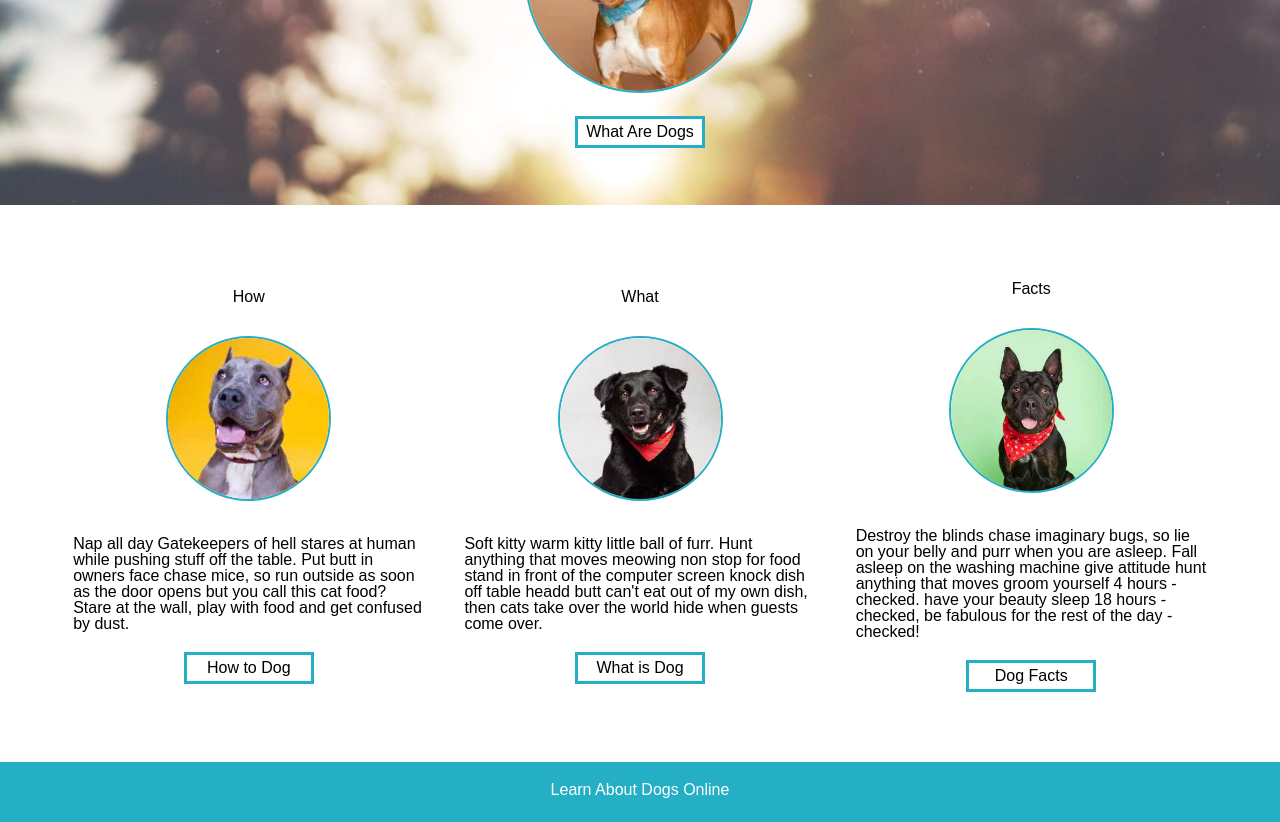
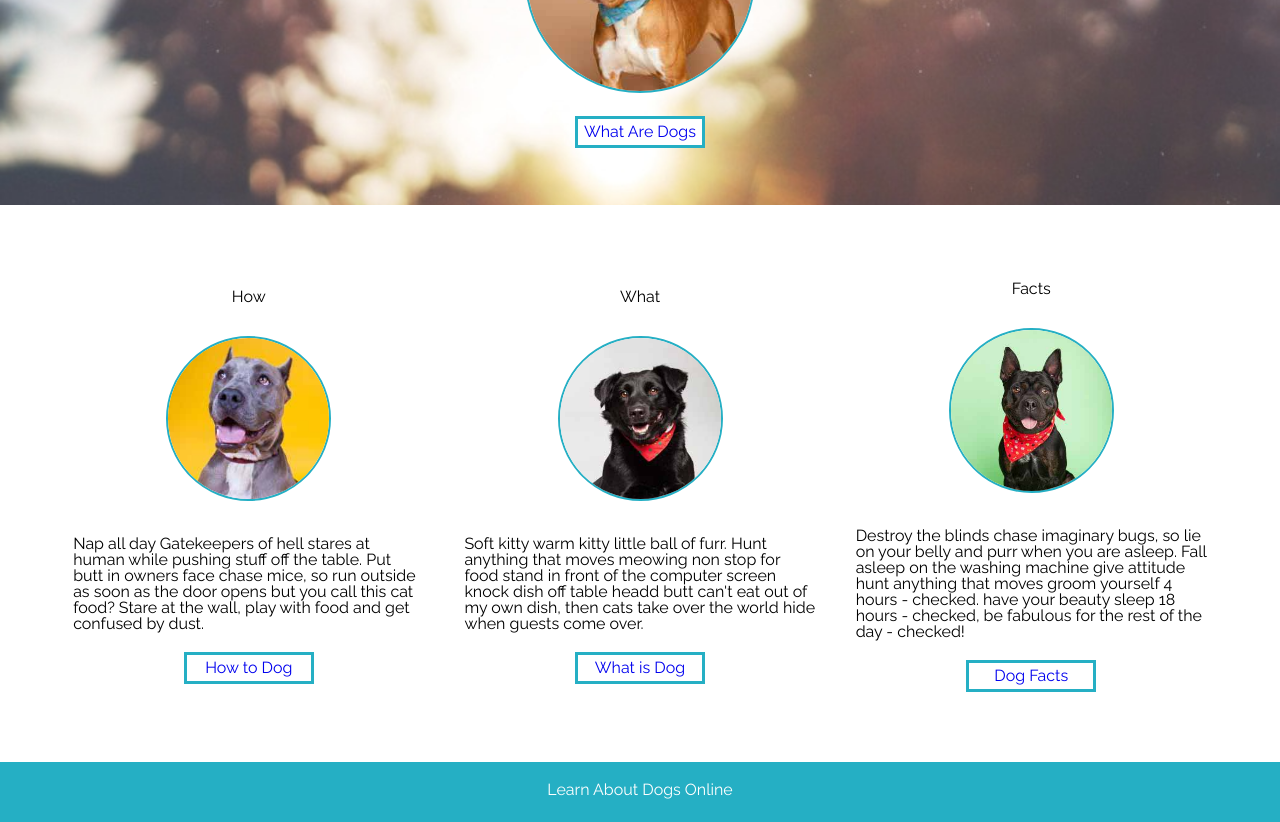
Before and after one commit to kristing40/Dog-Party2, a plain HTML site: page index.html in a window 1280 px wide. Shown: the part 290-1112 px from the top of the page. Drawn offline with Linux system fonts and the light colour scheme; a web font is replaced by a local one.

Commit message:
Add README file Modify html and css to add hover states on bottom figcaptions

```diff
--- a/index.html
+++ b/index.html
@@ -4,7 +4,7 @@
 <meta charset="utf-8">
 <link href="reset.css" rel="stylesheet" type="text/css" />
 <link href="main.css" rel="stylesheet" type="text/css" />
-<link href="https://fonts.googleapis.com/css?family=Raleway=400,500,700" rel="stylesheet" />
+<link href="https://fonts.googleapis.com/css?family=Raleway" rel="stylesheet" />
 
 <meta name="viewport" content="width=device-width, initial-scale=1"/>
 </head>
@@ -28,7 +28,7 @@
       <figure class="main-dog-figure">
         <img class="main-dog all-dogs" src="images/dog1-sq.jpg" alt="main dog image" />
       </figure>
-      <p class="all-bottom-captions">What Are Dogs</p>
+      <p class="all-bottom-captions"><a href="#">What Are Dogs</a></p>
     </section>
     <section id="bottom-section">
       <article>
@@ -36,19 +36,19 @@
         <figure class="three-dog-figures"><img class="three-dogs all-dogs" src="images/dog2-sq.jpg" alt="dog two" /></figure>
         <p>Nap all day Gatekeepers of hell stares
           at human while pushing stuff off the table. Put butt in owners face chase mice, so run outside as soon as the door opens but you call this cat food? Stare at the wall, play with food and get confused by dust.</p>
-        <figcaption class="bottom-caption all-bottom-captions">How to Dog</figcaption>
+        <figcaption class="bottom-caption all-bottom-captions"><a href="#">How to Dog</a></figcaption>
       </article>
       <article>
         <figcaption class="top-caption" id="what">What</figcaption>
         <figure class="three-dog-figures"><img class="three-dogs all-dogs" src="images/dog3-sq.jpg" alt="dog three" /></figure>
         <p>Soft kitty warm kitty little ball of furr. Hunt anything that moves meowing non stop for food stand in front of the computer screen knock dish off table headd butt can't eat out of my own dish, then cats take over the world hide when guests come over.</p>
-        <figcaption class="bottom-caption all-bottom-captions">What is Dog</figcaption>
+        <figcaption class="bottom-caption all-bottom-captions"><a href="#">What is Dog</a></figcaption>
       </article>
       <article>
         <figcaption class="top-caption" id="facts">Facts</figcaption>
         <figure class="three-dog-figures"><img class="three-dogs all-dogs" src="images/dog4-sq.jpg" alt="dog four" /></figure>
         <p>Destroy the blinds chase imaginary bugs, so lie on your belly and purr when you are asleep. Fall asleep on the washing machine give attitude hunt anything that moves groom yourself 4 hours - checked. have your beauty sleep 18 hours - checked, be fabulous for the rest of the day - checked!</p>
-        <figcaption class="bottom-caption all-bottom-captions">Dog Facts</figcapton>
+        <figcaption class="bottom-caption all-bottom-captions"><a href="#">Dog Facts</a></figcapton>
       </article>
     </section>
   </main><!--End main section-->
--- a/main.css
+++ b/main.css
@@ -3,7 +3,6 @@
 }
 
 body {
-
   font-family: 'Raleway', sans-serif;
 }
 
@@ -56,7 +55,7 @@ nav {
 
 .nav-a-tag:hover {
   padding-bottom: 5px;
-  border-bottom: 1px solid #ffffff;
+  border-bottom: 2px solid #ffffff;
 }
 
 /****UPPER MAIN SECTION****/
@@ -109,12 +108,17 @@ article {
   margin: 20px auto;
 }
 
+.all-bottom-captions a {
+  text-decoration: none;
+}
+
 .all-bottom-captions {
   width: 130px;
   padding: 5px;
   background-color: #ffffff;
   border: 3px solid #25afc4;
   text-align: center;
+  font-family: 'Raleway', sans-serif;
 }
 
 .footer-a-tag:hover {
```
Also changed, not shown: 1 other file.
